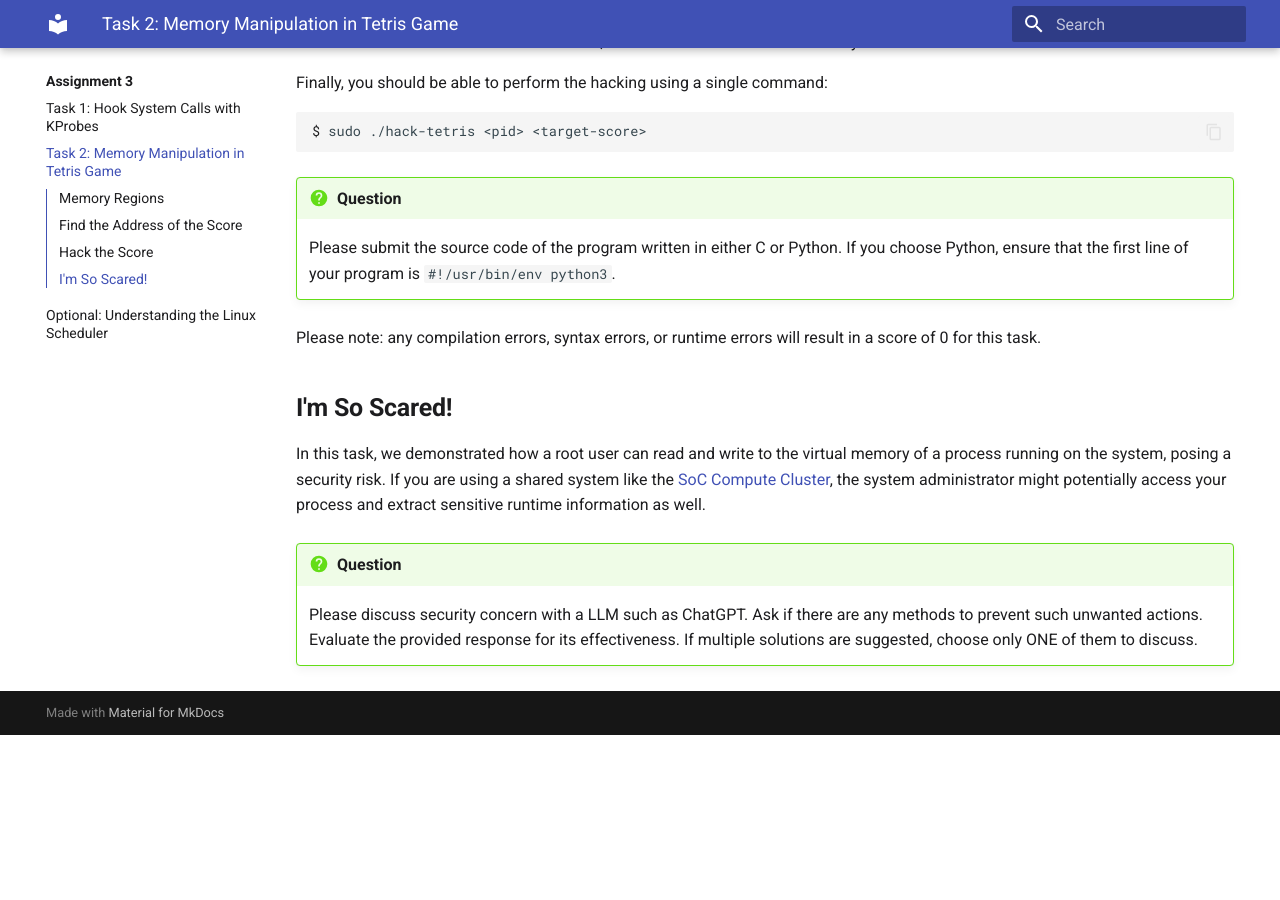
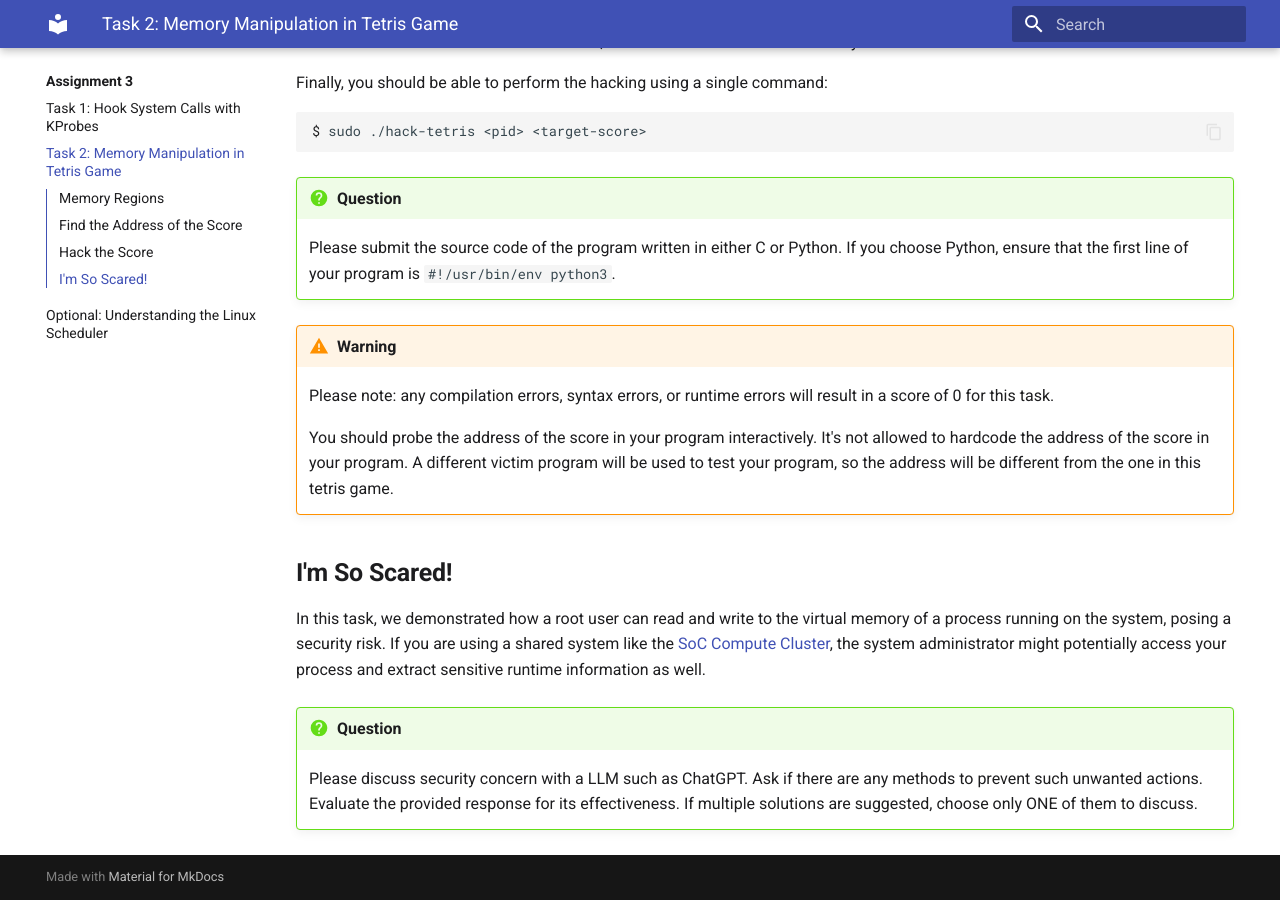
Before and after one commit to cs5250-24s/cs5250-24s, an MkDocs documentation site: the page built from docs/asg3/task-memhack.md, in a window 1280 px wide and 900 px high, scrolled down 2554 px. Built offline with MkDocs 1.6.1 and Material for MkDocs 9.7.7, drawn with Linux system fonts in a browser that asks for light colours; before the commit the page ends 3289 px from its top, so only the background shows below that.

Commit message:
asg3: do not hardcode

```diff
--- a/docs/asg3/task-memhack.md
+++ b/docs/asg3/task-memhack.md
@@ -123,10 +123,17 @@ $ sudo ./hack-tetris <pid> <target-score>
 !!! question
 
     Please submit the source code of the program written in either C or Python.
-    If you choose Python, ensure that the first line of your program is `#!/usr/bin/env python3`.
+    If you choose Python, ensure that the first line of your program is
+    `#!/usr/bin/env python3`.
 
-Please note: any compilation errors, syntax errors, or runtime errors will
-result in a score of 0 for this task.
+!!! warning
+    Please note: any compilation errors, syntax errors, or runtime errors will
+    result in a score of 0 for this task.
+
+    You should probe the address of the score in your program interactively.
+    It's not allowed to hardcode the address of the score in your program.
+    A different victim program will be used to test your program, so the address
+    will be different from the one in this tetris game.
 
 ## I'm So Scared!
 
```
